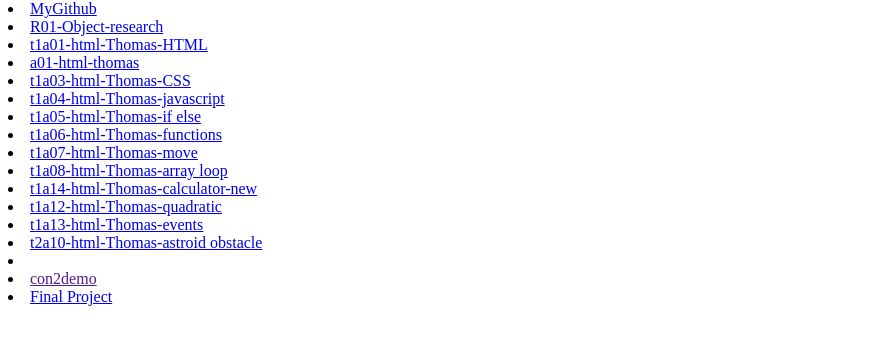
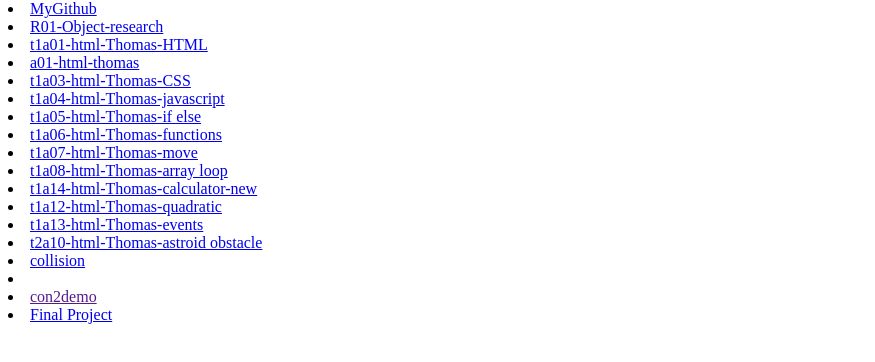
Before and after one commit to thombys24/game-dev2017, a plain HTML site: page index.html in a window 1280 px wide. Shown: the part 66-428 px from the top of the page, without its empty margins (0-875 px from the left). Drawn offline with Linux system fonts and the light colour scheme.

Commit message:
Update index.html

```diff
--- a/index.html
+++ b/index.html
@@ -21,6 +21,8 @@
 <li><a href="t1a12-html-Thomas-quadratic.html"> t1a12-html-Thomas-quadratic </a>
 <li><a href="t1a13-html-Thomas-events.html"> t1a13-html-Thomas-events </a>
 <li><a href="t2a10-html-Thomas-astroid obstacle">t2a10-html-Thomas-astroid obstacle </a>
+<li><a href="collision.html"> collision </a>
 <li><a href=".html">  </a>
+<li><a href=".html">  </a
 <li><a href=""con2demo">con2demo</a>
 <li><a href="t2a10-html-Thomas-game.html"> Final Project  </a>
```
